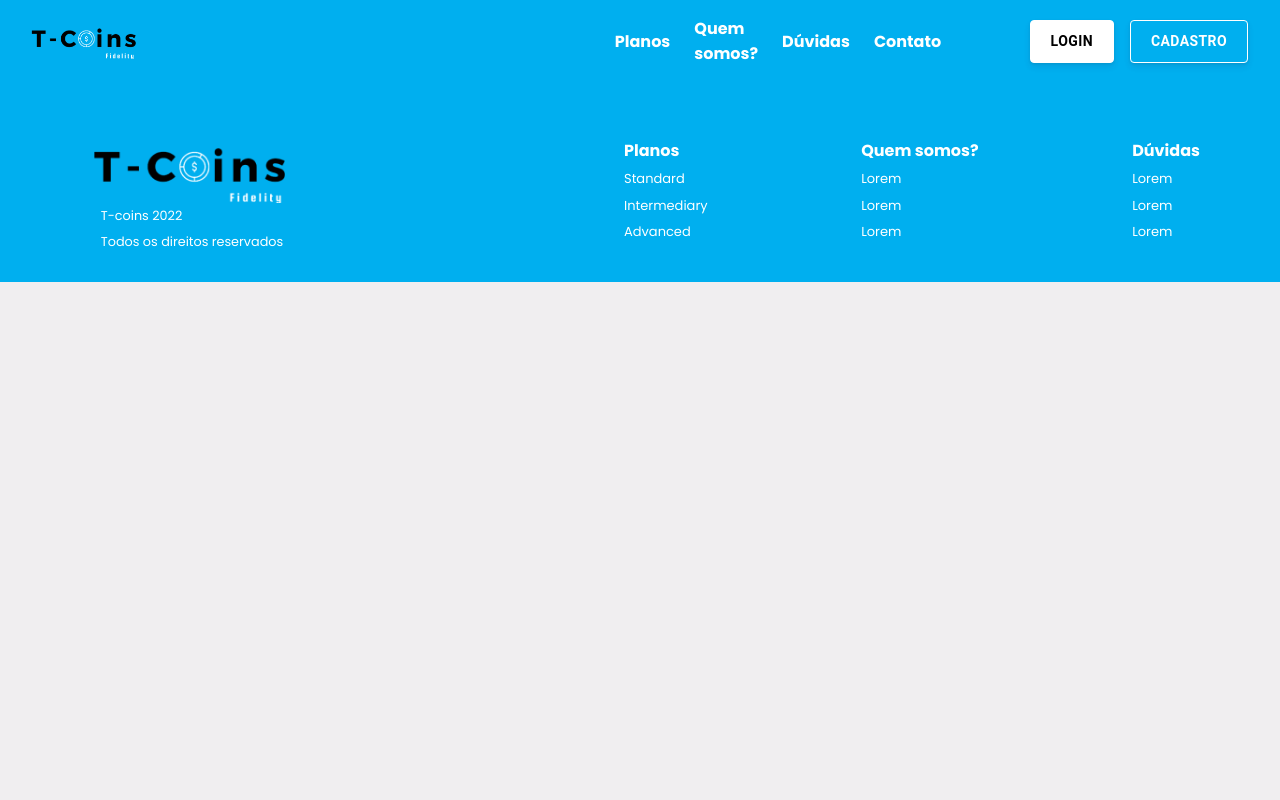
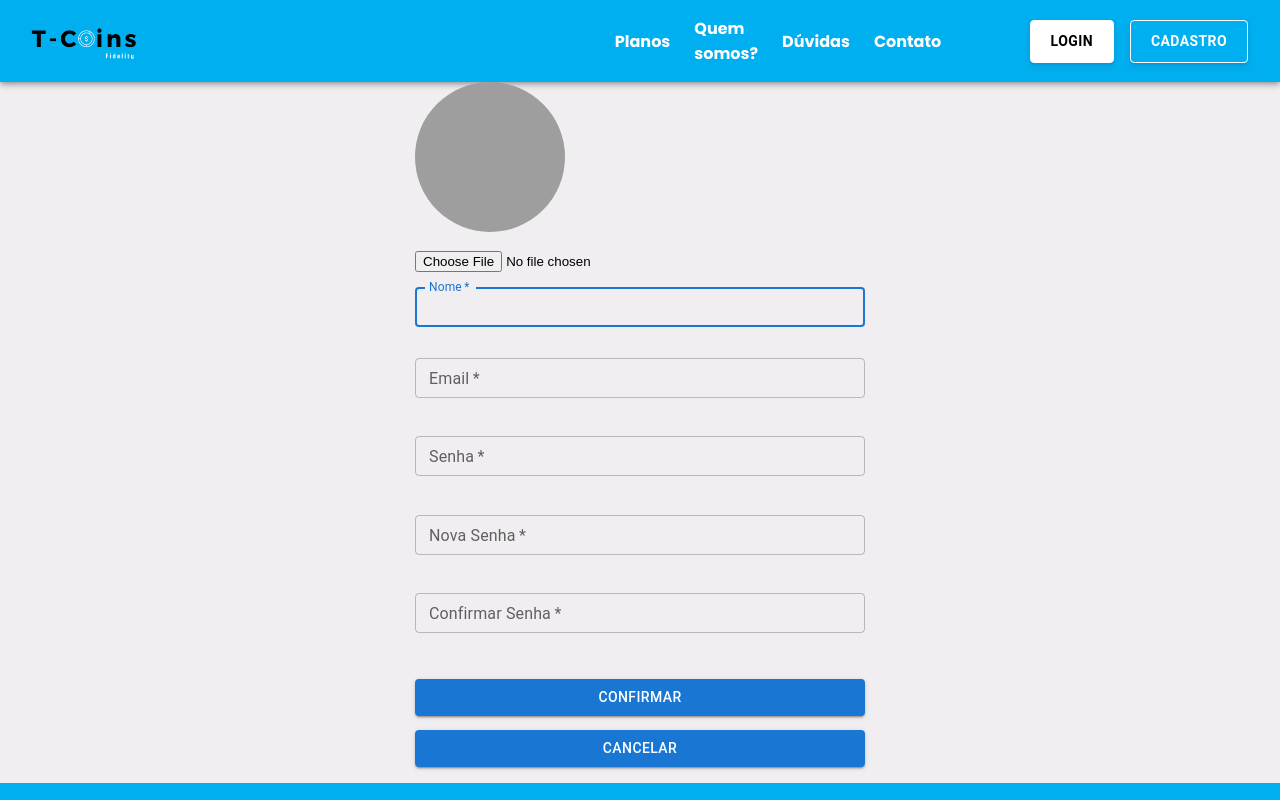
Before and after one commit to marrare/tcoins, a React (Create React App) app in the folder tcoins-frontend/: page /gerenciar-perfil in a window 1280 px wide. Shown: the top 800 px of the page. Built offline with nearby package versions, Linux system fonts and the light colour scheme; grey boxes are pictures that could not be loaded.

Commit message:
Criação da tela de gerenciar perfil

```diff
--- a/tcoins-frontend/src/App.js
+++ b/tcoins-frontend/src/App.js
@@ -11,6 +11,7 @@ import Cadastro from './pages/cadastro/Cadastro';
 import ComprasUser from './pages/comprasUsuario/ComprasUser';
 import GerenciarLojas from './pages/gerenciarLojas/GerenciarLojas';
 import GerenciarProdutos from './pages/gerenciarProdutos/GerenciarProdutos';
+import GerenciarPerfil from './pages/gerenciarPerfil/GerenciarPerfil';
 import MultiActionAreaCard from './components/MultiActionAreaCard';
 
 function App() {
@@ -25,6 +26,7 @@ function App() {
         <Route path="/login" element={<Login />} />
         <Route path="/cadastro" element={<Cadastro />} />
         <Route path="/gerenciar-lojas" element={<GerenciarLojas />} />
+        <Route path="/gerenciar-perfil" element={<GerenciarPerfil />} />
         <Route path="/gerenciar-produtos" component={MultiActionAreaCard} element={<GerenciarProdutos />} />
       </Routes>
 
--- /dev/null
+++ b/tcoins-frontend/src/pages/gerenciarPerfil/GerenciarPerfil.css
@@ -0,0 +1,17 @@
+.container {
+    max-width: 450px;
+    margin: auto;
+}
+
+.avatar {
+    margin: auto;
+    margin-top: 15px;
+}
+
+.campofoto {
+    max-width: 20px;
+}
+
+.foto {
+    margin: auto;
+}
--- /dev/null
+++ b/tcoins-frontend/src/pages/gerenciarPerfil/GerenciarPerfil.js
@@ -0,0 +1,105 @@
+import React from 'react';
+import './GerenciarPerfil.css';
+
+import Avatar from '@mui/material/Avatar';
+import Stack from '@mui/material/Stack';
+import Button from '@mui/material/Button';
+import TextField from '@mui/material/TextField';
+
+function GerenciarPerfil() {
+    return (
+
+        <div className='container'>
+            <Stack direction="row" spacing={2}>
+                <Avatar src="/broken-image.jpg" className='avatar' sx={{ width: 150, height: 150 }} />
+            </Stack>
+            <div className="FormContent">
+                <div className="campofoto">
+                      {/*  <TextField sx={{marginBottom: 1 }}
+                            name="upload-photo"
+                            type="file"
+                            fullWidth
+                            size="small"
+                    /> */}
+                    <input type="file" className='foto'></input>
+                </div>
+                <TextField
+                    autoComplete="given-name"
+                    name="Nome"
+                    required
+                    fullWidth
+                    id="firstName"
+                    label="Nome"
+                    autoFocus
+                    size="small"
+                />
+                <TextField
+                    margin="normal"
+                    required
+                    fullWidth
+                    id="standard-basic"
+                    label="Email"
+                    name="email"
+                    autoComplete="email"
+                    size="small"
+                />
+                <TextField
+                    margin="normal"
+                    required
+                    fullWidth
+                    name="password"
+                    label="Senha"
+                    type="password"
+                    id="password"
+                    autoComplete="current-password"
+                    size="small"
+                />
+                <TextField
+                    margin="normal"
+                    required
+                    fullWidth
+                    name="password"
+                    label="Nova Senha"
+                    type="password"
+                    id="password"
+                    autoComplete="current-password"
+                    size="small"
+                />
+                <TextField
+                    margin="normal"
+                    required
+                    fullWidth
+                    name="password"
+                    label="Confirmar Senha"
+                    type="password"
+                    id="password"
+                    autoComplete="current-password"
+                    size="small"
+                />
+                <Button
+                    type="submit"
+                    fullWidth
+                    variant="contained"
+                    sx={{ mt: 3 }}
+                    className='Botao'
+
+                >
+                    Confirmar
+                </Button>
+                <Button
+                    type="submit"
+                    fullWidth
+                    variant="contained"
+                    sx={{ mb: 2 }}
+                    className='Botao'
+                >
+                    Cancelar
+                </Button>
+
+
+            </div>
+        </div>
+    )
+}
+
+export default GerenciarPerfil;
```
